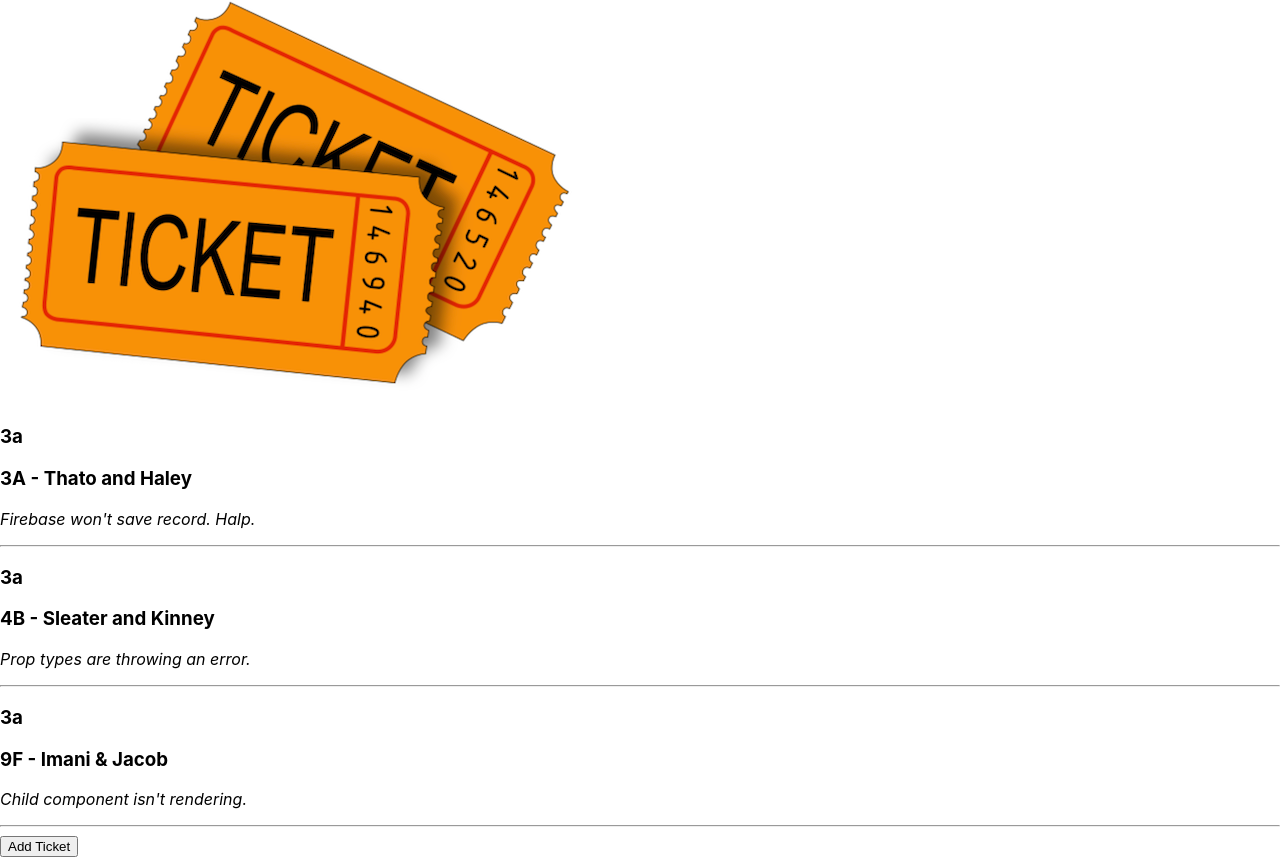
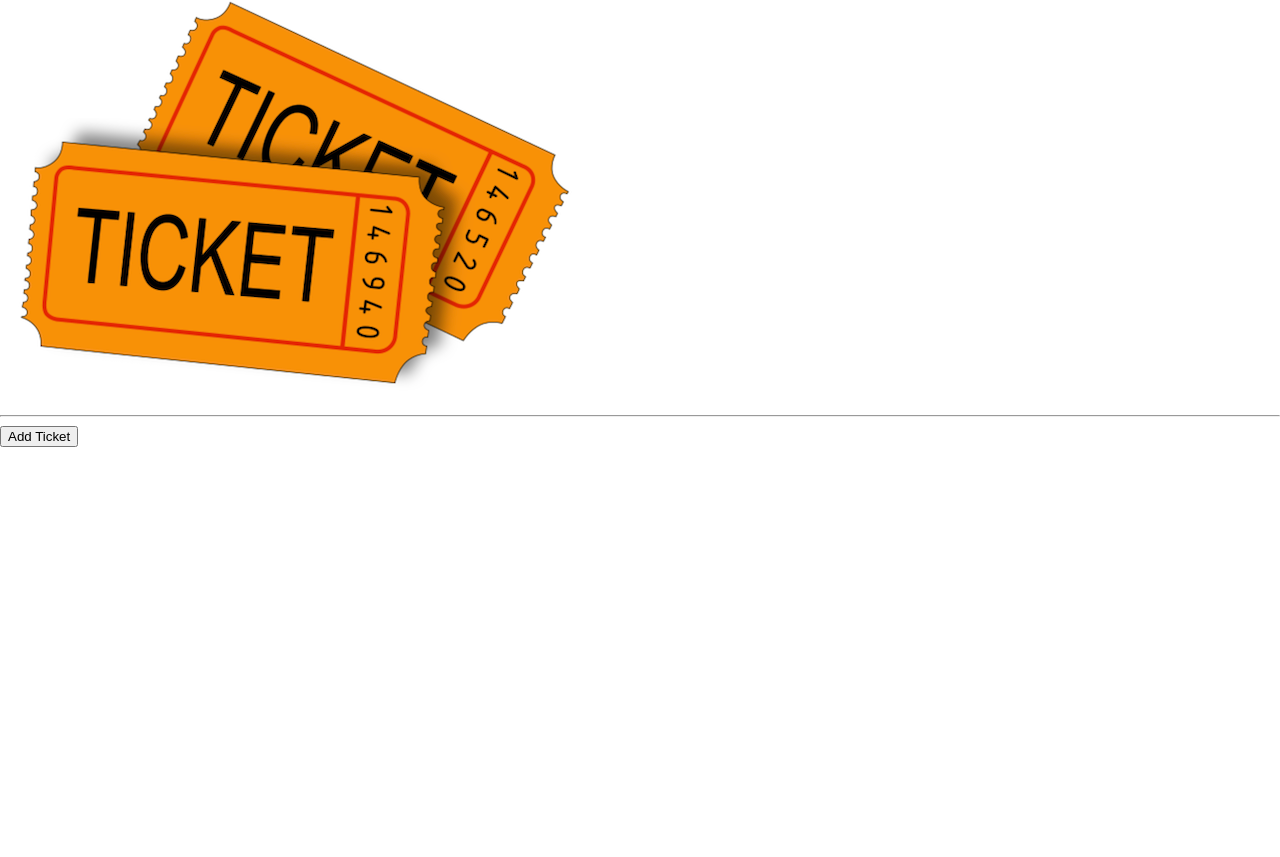
Before and after one commit to Jeroenemo/help-queue, a React (Create React App) app: page / in a window 1280 px wide. Shown: the part 273-1130 px from the top of the page. After the commit the page ends 800 px from the top, so only its background shows below. Built offline with nearby package versions, Linux system fonts and the light colour scheme.

Commit message:
add state

```diff
--- a/src/components/NewTicketForm.js
+++ b/src/components/NewTicketForm.js
@@ -1,11 +1,35 @@
 import React from "react";
+import { v4 } from 'uuid';
+import PropTypes from "prop-types";
 
 function NewTicketForm(props){
+
+  function handleNewTicketFormSubmission(event) {
+    event.preventDefault();
+    props.onNewTicketCreation({names: event.target.names.value, location: event.target.location.value, issue: event.target.issue.value, id: v4()});
+  }
   return (
-    <React.Fragment>
-      <h3>This is a form.</h3>
-    </React.Fragment>
+    <>
+      <form onSubmit={handleNewTicketFormSubmission}>
+        <input
+          type='text'
+          name='names'
+          placeholder='Pair Names' />
+        <input
+          type='text'
+          name='location'
+          placeholder='Location' />
+        <textarea
+          name='issue'
+          placeholder='Describe your issue.' />
+        <button type='submit'>Help!</button>
+      </form>
+    </>
   );
 }
 
+NewTicketForm.propTypes = {
+  onNewTicketCreation: PropTypes.func
+};
+
 export default NewTicketForm;
--- a/src/components/TicketControl.js
+++ b/src/components/TicketControl.js
@@ -7,13 +7,10 @@ class TicketControl extends Component {
   constructor(props) {
     super(props);
     this.state = {
-      formVisibleOnPage: false
+      formVisibleOnPage: false,
+      masterTicketList: []
     };
   }
-
-  // handleClick = () => {
-  //   this.setState({formVisibleOnPage: true});
-  // }
 
   handleClick = () => {
     this.setState(prevState => ({
@@ -21,14 +18,22 @@ class TicketControl extends Component {
     }));
   }
 
+  handleAddingNewTicketToList = (newTicket) => {
+    const newMasterTicketList = this.state.masterTicketList.concat(newTicket);
+    this.setState({
+      masterTicketList: newMasterTicketList,
+      formVisibleOnPage: false
+    });
+  }
+
   render(){
     let currentlyVisibleState = null;
     let buttonText = null;
     if (this.state.formVisibleOnPage) {
-      currentlyVisibleState = <NewTicketForm />
+      currentlyVisibleState = <NewTicketForm onNewTicketCreation={this.handleAddingNewTicketToList}/>
       buttonText = "Return to Ticket List";
     } else {
-      currentlyVisibleState = <TicketList />
+      currentlyVisibleState = <TicketList ticketList={this.state.masterTicketList}/>
       buttonText = "Add Ticket";
     }
     return (
--- a/src/components/TicketList.js
+++ b/src/components/TicketList.js
@@ -1,35 +1,23 @@
 import React from 'react';
 import Ticket from './Ticket';
+import PropTypes from "prop-types";
 
-const masterTicketList = [
-  {
-    names: 'Thato and Haley',
-    location: '3A',
-    issue: 'Firebase won\'t save record. Halp.'
-  },
-  {
-    names: 'Sleater and Kinney',
-    location: '4B',
-    issue: 'Prop types are throwing an error.'
-  },
-  {
-    names: 'Imani & Jacob',
-    location: '9F',
-    issue: 'Child component isn\'t rendering.'
-  }
-];
-
-function TicketList(){
+function TicketList(props){
   return (
-    <React.Fragment>
-      {masterTicketList.map((ticket, index) =>
-        <Ticket names={ticket.names}
-        location={ticket.location}
-        issue={ticket.issue}
-        key={index}/>
-      )}
-    </React.Fragment>
+    <>
+      <hr />
+        {props.ticketList.map((ticket, index) =>
+          <Ticket names={ticket.names}
+            location={ticket.location}
+            issue={ticket.issue}
+            key={index}/>
+        )}
+    </>
   );
 }
 
+TicketList.propTypes = {
+  ticketList: PropTypes.array
+};
+
 export default TicketList;
```
